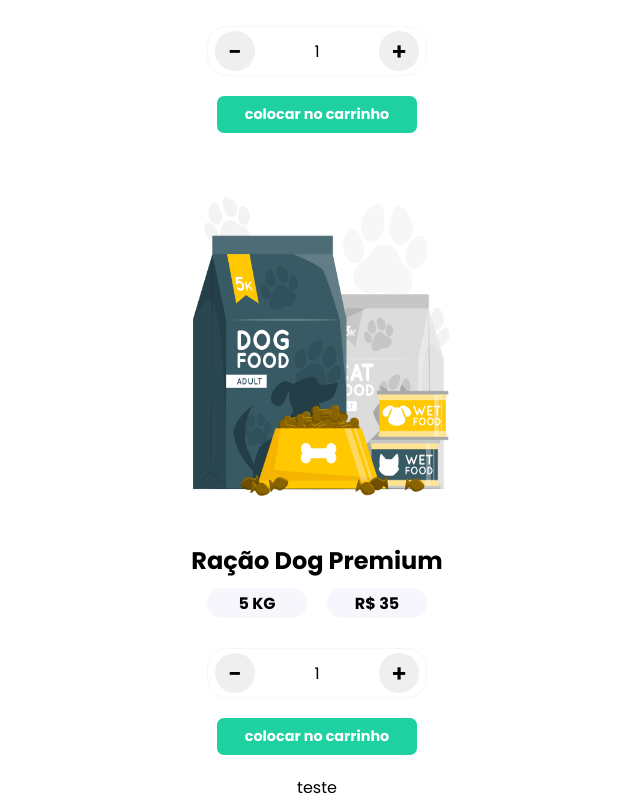
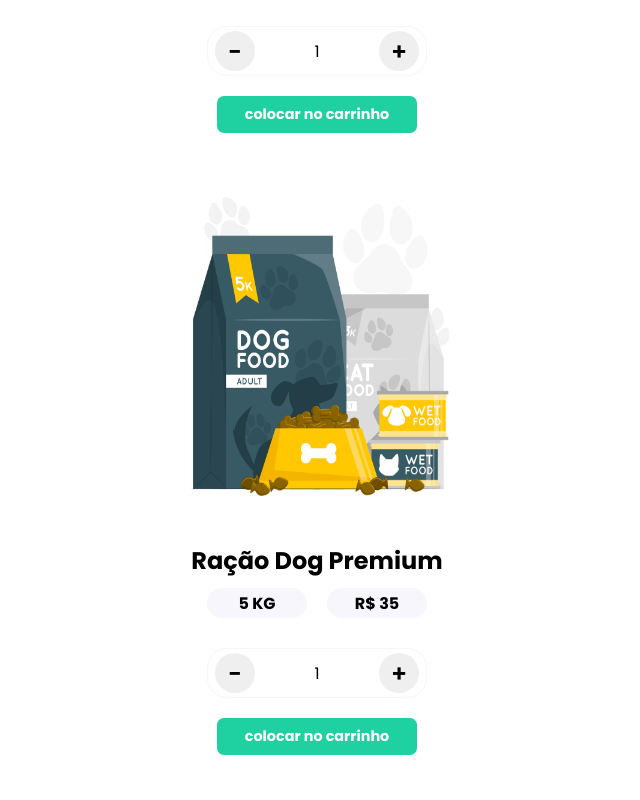
Before and after one commit to Pedrohprado/projeto_marktplace_pu, a React (Vite) app: page / in a window 1280 px wide. Shown: the part 549-1349 px from the top of the page, without its empty margins (323-963 px from the left). After the commit the page ends 1324 px from the top, so only its background shows below. Built offline with nearby package versions, Linux system fonts and the light colour scheme.

Commit message:
transfer

```diff
--- a/src/App.jsx
+++ b/src/App.jsx
@@ -72,7 +72,6 @@ const App = () => {
       <Header markup={cont} markopen={()=> setMark(!mark)}/>
       {!mark ? null : <Cart markopen={()=> setMark(!mark)}/>}
       {products}
-      <p>teste</p>
     </Container>
   );
 };
```
